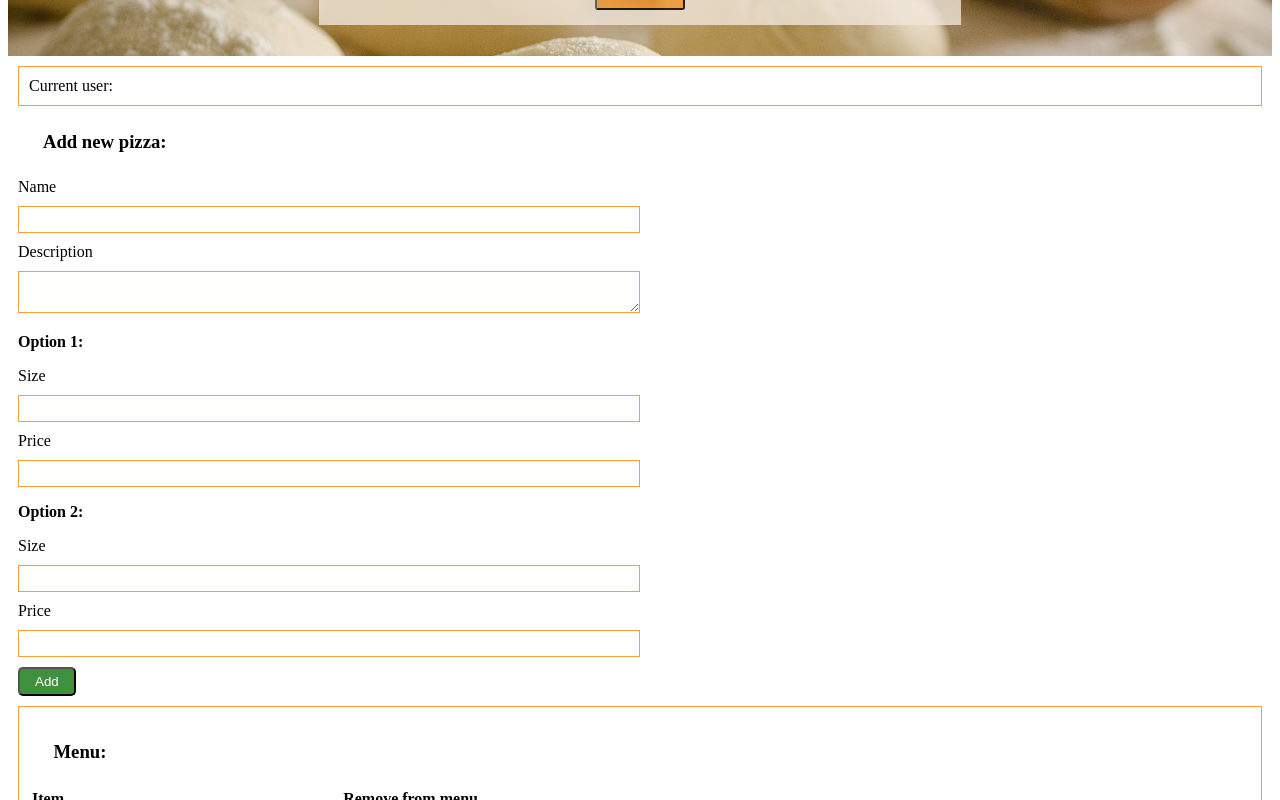
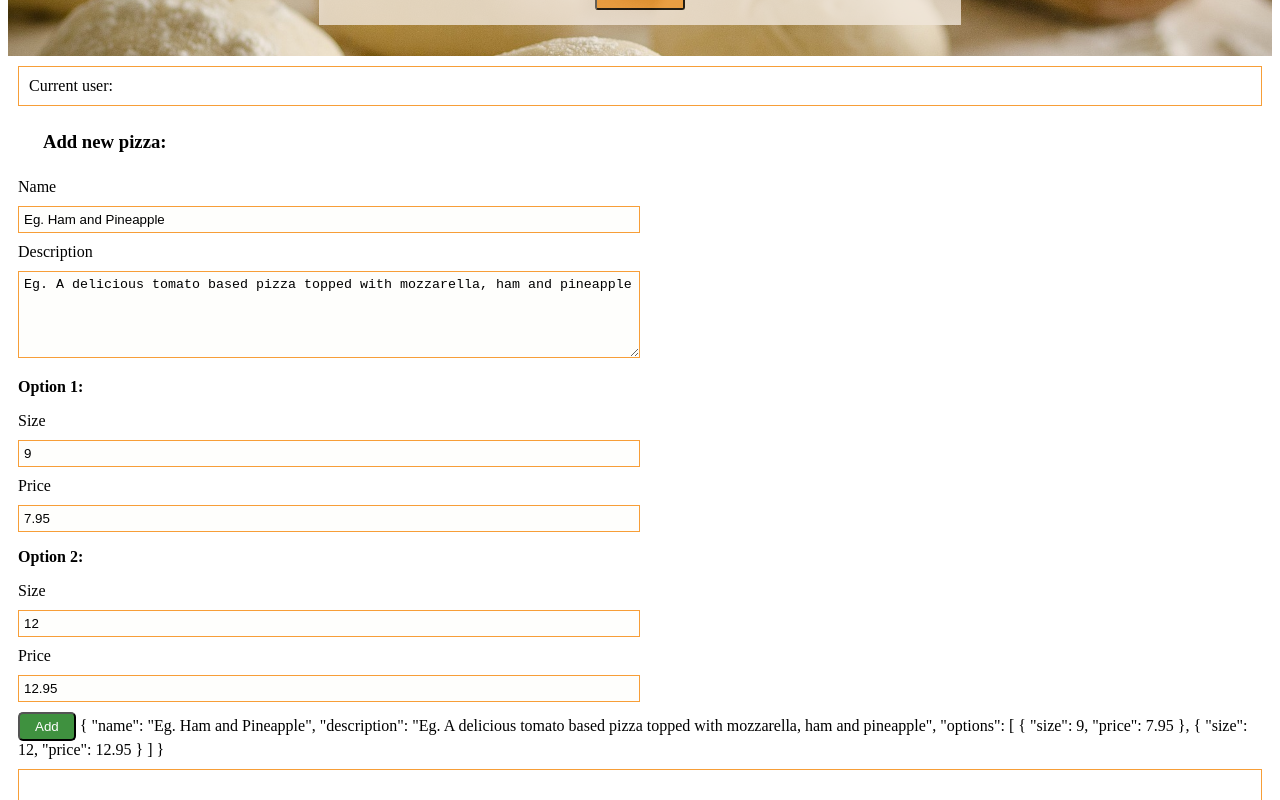
Before and after one commit to jhnnyk/Udemy-pizza-planet, a Vue app: page / in a window 1280 px wide. Shown: the part 580-1380 px from the top of the page. Built offline with nearby package versions, Linux system fonts and the light colour scheme.

Commit message:
form input bindings

```diff
--- a/src/components/NewPizza.vue
+++ b/src/components/NewPizza.vue
@@ -3,41 +3,70 @@
     <h3>Add new pizza:</h3>
     <div class="form-group">
       <label for="name">Name</label>
-      <input type="text" id="name" />
+      <input type="text" id="name" v-model="newPizza.name" />
     </div>
     <div class="form-group">
       <label for="description">Description</label>
-      <textarea id="description"></textarea>
+      <textarea
+        id="description"
+        v-model="newPizza.description"
+        rows="5"
+      ></textarea>
     </div>
     <p>
       <strong>Option 1:</strong>
     </p>
     <div class="form-group">
       <label for="size1">Size</label>
-      <input type="text" id="size1" />
+      <input type="text" id="size1" v-model="newPizza.options[0].size" />
     </div>
     <div class="form-group">
       <label for="price1">Price</label>
-      <input type="text" id="price1" />
+      <input type="text" id="price1" v-model="newPizza.options[0].price" />
     </div>
     <p>
       <strong>Option 2:</strong>
     </p>
     <div class="form-group">
       <label for="size2">Size</label>
-      <input type="text" id="size2" />
+      <input type="text" id="size2" v-model="newPizza.options[1].size" />
     </div>
     <div class="form-group">
       <label for="price2">Price</label>
-      <input type="text" id="price2" />
+      <input type="text" id="price2" v-model="newPizza.options[1].price" />
     </div>
-    <button type="button" class="btn_green">Add</button>
+    <button type="button" class="btn_green" @click="add">Add</button>
+    {{ this.newPizza }}
   </form>
 </template>
 
 <script>
 export default {
   name: 'addNewPizza',
+  data() {
+    return {
+      newPizza: {
+        name: 'Eg. Ham and Pineapple',
+        description:
+          'Eg. A delicious tomato based pizza topped with mozzarella, ham and pineapple',
+        options: [
+          {
+            size: 9,
+            price: 7.95,
+          },
+          {
+            size: 12,
+            price: 12.95,
+          },
+        ],
+      },
+    };
+  },
+  methods: {
+    add() {
+      alert('method triggered');
+    },
+  },
 };
 </script>
 
```
